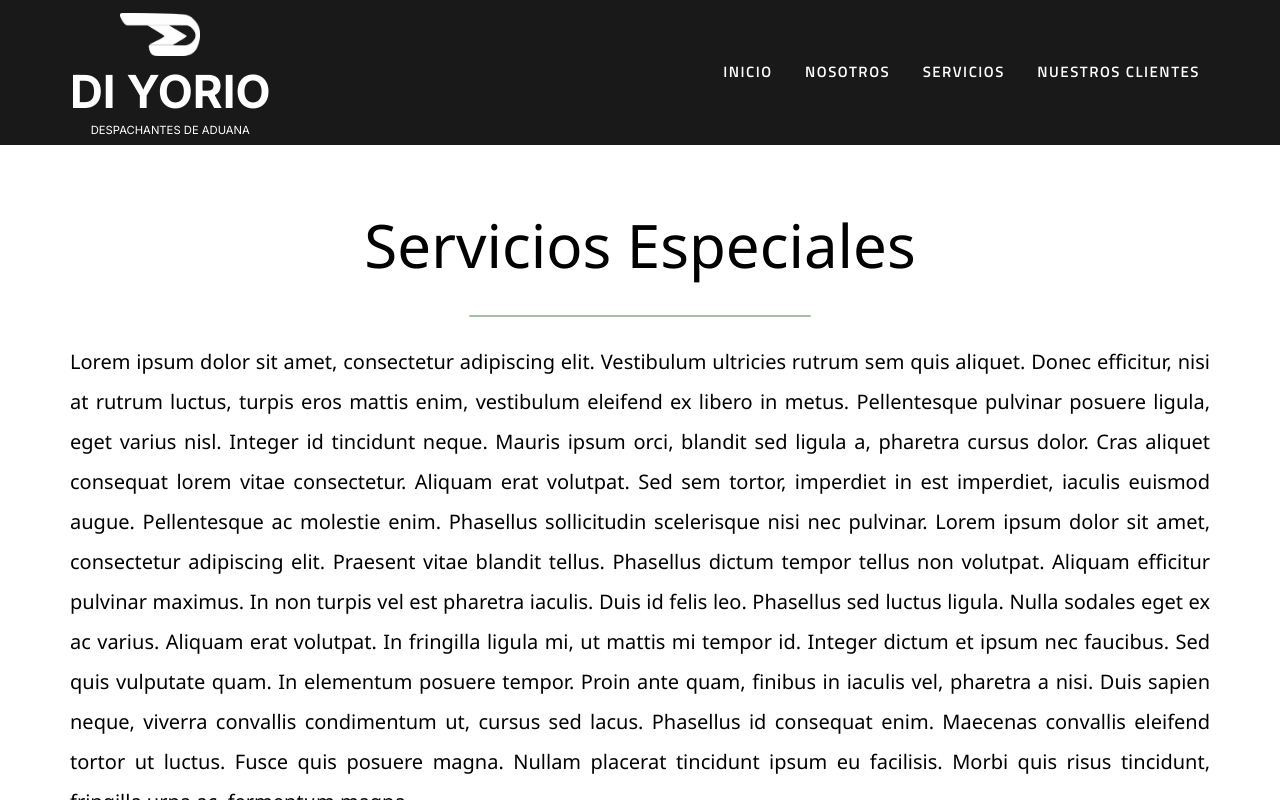
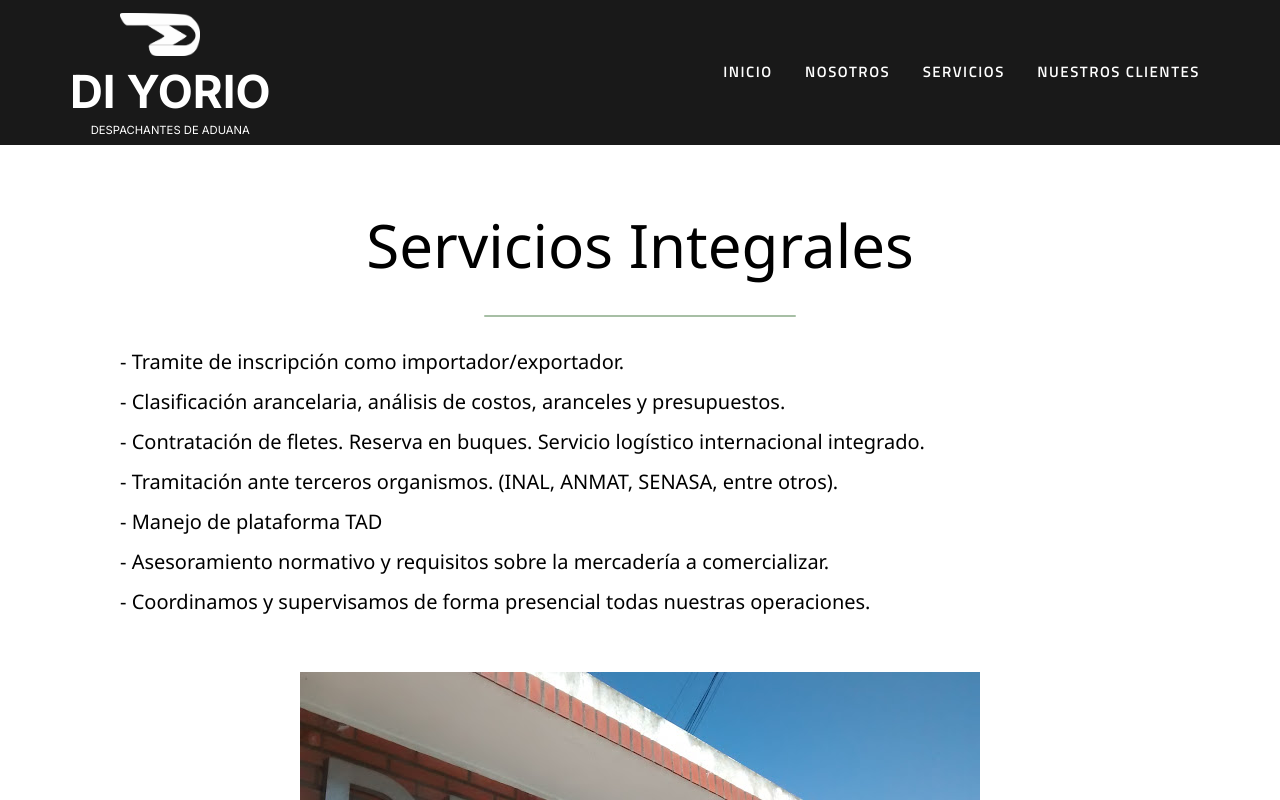
Before and after one commit to agustpaz/diyorio, a Next.js app: page /articulo/especiales in a window 1280 px wide. Shown: the top 800 px of the page. Built offline with nearby package versions, Linux system fonts and the light colour scheme.

Commit message:
Cambio grande

```diff
--- a/app/articulo/especiales/page.js
+++ b/app/articulo/especiales/page.js
@@ -1,4 +1,8 @@
-import React from 'react'
+'use client'
+
+import { useEffect, useState } from 'react'
+
+import Loader from '../../ui/loader'
 
 import Footer from '@/app/ui/home/footer';
 import Header from '@/app/ui/home/header';
@@ -6,12 +10,30 @@ import Articulo from '@/app/ui/articulos/articulo';
 import imagen from '@/public/assets/images/diyorio.jpg';
 
 const Page = () => {
+
+  const [ isLoading, setLoading ] = useState(true);
+  const lista = ["-	Tramite de inscripción como importador/exportador.",
+                "-	Clasificación arancelaria, análisis de costos, aranceles y presupuestos.",
+                "-	Contratación de fletes. Reserva en buques. Servicio logístico internacional integrado.",
+                "-	Tramitación ante terceros organismos. (INAL, ANMAT, SENASA, entre otros).",
+                "-	 Manejo de plataforma TAD","-	 Asesoramiento normativo y requisitos sobre la mercadería a comercializar.",
+                "-	Coordinamos y supervisamos de forma presencial todas nuestras operaciones."];
+
+  useEffect(() => {
+
+    setTimeout(() => {
+      setLoading(false);
+    }, 1000);
+
+  },[]);
+
   return (
     <>
+        <Loader isLoading={isLoading}/>
         <Header />
         <Articulo
-            titulo={"Servicios Especiales"}
-            contenido={"Lorem ipsum dolor sit amet, consectetur adipiscing elit. Vestibulum ultricies rutrum sem quis aliquet. Donec efficitur, nisi at rutrum luctus, turpis eros mattis enim, vestibulum eleifend ex libero in metus. Pellentesque pulvinar posuere ligula, eget varius nisl. Integer id tincidunt neque. Mauris ipsum orci, blandit sed ligula a, pharetra cursus dolor. Cras aliquet consequat lorem vitae consectetur. Aliquam erat volutpat. Sed sem tortor, imperdiet in est imperdiet, iaculis euismod augue. Pellentesque ac molestie enim. Phasellus sollicitudin scelerisque nisi nec pulvinar. Lorem ipsum dolor sit amet, consectetur adipiscing elit. Praesent vitae blandit tellus. Phasellus dictum tempor tellus non volutpat. Aliquam efficitur pulvinar maximus. In non turpis vel est pharetra iaculis. Duis id felis leo. Phasellus sed luctus ligula. Nulla sodales eget ex ac varius. Aliquam erat volutpat. In fringilla ligula mi, ut mattis mi tempor id. Integer dictum et ipsum nec faucibus. Sed quis vulputate quam. In elementum posuere tempor. Proin ante quam, finibus in iaculis vel, pharetra a nisi. Duis sapien neque, viverra convallis condimentum ut, cursus sed lacus. Phasellus id consequat enim. Maecenas convallis eleifend tortor ut luctus. Fusce quis posuere magna. Nullam placerat tincidunt ipsum eu facilisis. Morbi quis risus tincidunt, fringilla urna ac, fermentum magna."}
+            titulo={"Servicios Integrales"}
+            lista={lista}
             imagen={imagen}
         />
         <Footer />
--- a/app/articulo/exportacion/page.js
+++ b/app/articulo/exportacion/page.js
@@ -1,4 +1,8 @@
-import React from 'react'
+'use client'
+
+import { useEffect, useState } from 'react'
+
+import Loader from '../../ui/loader'
 
 import Footer from '@/app/ui/home/footer';
 import Header from '@/app/ui/home/header';
@@ -6,12 +10,29 @@ import Articulo from '@/app/ui/articulos/articulo';
 import imagen from '@/public/assets/images/barco-exportacion.jpg';
 
 const Page = () => {
+
+  const [ isLoading, setLoading ] = useState(true);
+  const lista = ["-	Confección y tramitación de permisos de exportación",
+                  "-	Seguimiento de reintegros de exportación. ",
+                  "-	Asesoramiento y gestión en regímenes especiales (exportaciones temporales, reembarcos, envíos en consignación entre otros).",
+                  "-	Confección de documentación internacional.",
+                  "-	Asesoramiento en tratamiento arancelario (derechos de exportación)."];
+
+  useEffect(() => {
+
+    setTimeout(() => {
+      setLoading(false);
+    }, 1000);
+
+  },[]);
+
   return (
     <>
+        <Loader isLoading={isLoading}/>
         <Header />
         <Articulo
             titulo={"Mi titulo"}
-            contenido={"Lorem ipsum dolor sit amet, consectetur adipiscing elit. Vestibulum ultricies rutrum sem quis aliquet. Donec efficitur, nisi at rutrum luctus, turpis eros mattis enim, vestibulum eleifend ex libero in metus. Pellentesque pulvinar posuere ligula, eget varius nisl. Integer id tincidunt neque. Mauris ipsum orci, blandit sed ligula a, pharetra cursus dolor. Cras aliquet consequat lorem vitae consectetur. Aliquam erat volutpat. Sed sem tortor, imperdiet in est imperdiet, iaculis euismod augue. Pellentesque ac molestie enim. Phasellus sollicitudin scelerisque nisi nec pulvinar. Lorem ipsum dolor sit amet, consectetur adipiscing elit. Praesent vitae blandit tellus. Phasellus dictum tempor tellus non volutpat. Aliquam efficitur pulvinar maximus. In non turpis vel est pharetra iaculis. Duis id felis leo. Phasellus sed luctus ligula. Nulla sodales eget ex ac varius. Aliquam erat volutpat. In fringilla ligula mi, ut mattis mi tempor id. Integer dictum et ipsum nec faucibus. Sed quis vulputate quam. In elementum posuere tempor. Proin ante quam, finibus in iaculis vel, pharetra a nisi. Duis sapien neque, viverra convallis condimentum ut, cursus sed lacus. Phasellus id consequat enim. Maecenas convallis eleifend tortor ut luctus. Fusce quis posuere magna. Nullam placerat tincidunt ipsum eu facilisis. Morbi quis risus tincidunt, fringilla urna ac, fermentum magna."}
+            lista={lista}
             imagen={imagen}
         />
         <Footer />
--- a/app/articulo/importacion/page.js
+++ b/app/articulo/importacion/page.js
@@ -1,4 +1,8 @@
-import React from 'react'
+'use client'
+
+import { useEffect, useState } from 'react'
+
+import Loader from '../../ui/loader'
 
 import Footer from '@/app/ui/home/footer';
 import Header from '@/app/ui/home/header';
@@ -6,12 +10,28 @@ import Articulo from '@/app/ui/articulos/articulo';
 import imagen from '@/public/assets/images/contenedores-tarde.jpg';
 
 const Page = () => {
+
+  const [ isLoading, setLoading ] = useState(true);
+  const lista = ["-	Sistema de Importaciones de la Republica Argentina (SIRA).",
+                  "-	Confección y tramitación de despachos de importación.",
+                  "-	Asesoramiento y gestión en regímenes especiales (importaciones temporales, reimportaciones, entre otros).",
+                  "-	Asesoramiento en tratamiento arancelario, aranceles preferenciales y excepciones."];
+
+  useEffect(() => {
+
+    setTimeout(() => {
+      setLoading(false);
+    }, 1000);
+
+  },[]);
+
   return (
     <>
+        <Loader isLoading={isLoading}/>
         <Header />
         <Articulo
             titulo={"Mi titulo"}
-            contenido={"Lorem ipsum dolor sit amet, consectetur adipiscing elit. Vestibulum ultricies rutrum sem quis aliquet. Donec efficitur, nisi at rutrum luctus, turpis eros mattis enim, vestibulum eleifend ex libero in metus. Pellentesque pulvinar posuere ligula, eget varius nisl. Integer id tincidunt neque. Mauris ipsum orci, blandit sed ligula a, pharetra cursus dolor. Cras aliquet consequat lorem vitae consectetur. Aliquam erat volutpat. Sed sem tortor, imperdiet in est imperdiet, iaculis euismod augue. Pellentesque ac molestie enim. Phasellus sollicitudin scelerisque nisi nec pulvinar. Lorem ipsum dolor sit amet, consectetur adipiscing elit. Praesent vitae blandit tellus. Phasellus dictum tempor tellus non volutpat. Aliquam efficitur pulvinar maximus. In non turpis vel est pharetra iaculis. Duis id felis leo. Phasellus sed luctus ligula. Nulla sodales eget ex ac varius. Aliquam erat volutpat. In fringilla ligula mi, ut mattis mi tempor id. Integer dictum et ipsum nec faucibus. Sed quis vulputate quam. In elementum posuere tempor. Proin ante quam, finibus in iaculis vel, pharetra a nisi. Duis sapien neque, viverra convallis condimentum ut, cursus sed lacus. Phasellus id consequat enim. Maecenas convallis eleifend tortor ut luctus. Fusce quis posuere magna. Nullam placerat tincidunt ipsum eu facilisis. Morbi quis risus tincidunt, fringilla urna ac, fermentum magna."}
+            lista={lista}
             imagen={imagen}
         />
         <Footer />
--- a/app/ui/articulos/articulo.js
+++ b/app/ui/articulos/articulo.js
@@ -2,11 +2,16 @@ import React from 'react'
 
 import Image from 'next/image'
 
-const Articulo = ({titulo, contenido, imagen}) => {
+const Articulo = ({titulo, lista, imagen}) => {
+
   return (
-    <article className='px-10 sm:px-28 py-16'>
+    <article className='px-10 sm:px-48 py-16'>
       <h1 className='text-6xl mb-10 text-center'>{titulo} <div className='separador-texto m-auto mt-4 bg-verde-100 w-48 h-1'></div></h1>
-      <p className='mt-10 text-2/2xl sm:text-2xl mb-20 text-justify'>{contenido}</p>
+      <ul className='mt-10 text-2/2xl sm:text-2xl mb-20 text-justify'>
+        {lista.map((value) =>
+          <li key={value}>{value}</li>
+        )}
+      </ul>
       <div className='w-full flex justify-center'>
         <Image src={imagen} alt='Imagen Articulo'/>
       </div>
--- a/app/ui/home/header.js
+++ b/app/ui/home/header.js
@@ -107,7 +107,7 @@ const Header = ({scrollToElement}) => {
                             behavior: "smooth"
                         })
                     }}>
-                        <Image src={flechaAbajo} alt="Ir abajo" width="30px" height="30px" title="Ir Abajo" className="cursor-pointer"/>
+                        <Image src={flechaAbajo} alt="Ir abajo" width="30px" height="30px" title="Ir Abajo" className="cursor-pointer transition-all duration-200 hover:scale-105"/>
                     </div>
                   </div>
                 </div>
--- a/app/ui/home/servicios.js
+++ b/app/ui/home/servicios.js
@@ -16,11 +16,10 @@ const Servicios = () => {
             </div>
             <div className="card-description">
               <div className='w-full h-full flex flex-col justify-center items-center text-1xl'>
-                <p className='text-center'>- Confección y tramitación de permisos de embarque de exportación.</p>
-                <p className='text-center'>- Seguimiento de reintegros de exportación.</p>
-                <p className='text-center'>- Asesoramiento y gestión en regímenes especiales (exportaciones temporales, reembarcos, envíos en consignación entre otros).</p>
-                <p className='text-center'>- Confección de documentación internacional.</p>
-                <p className='text-center'>- Asesoramiento en tratamiento arancelario (derechos de exportación).</p>
+                <p className='text-center'>- Sistema de Importaciones de la Republica Argentina (SIRA).</p>
+                <p className='text-center'>- Confección y tramitación de despachos de importación.</p>
+                <p className='text-center'>- Asesoramiento y gestión en regímenes especiales (importaciones temporales, reimportaciones, entre otros).</p>
+                <p className='text-center'>- Asesoramiento en tratamiento arancelario, aranceles preferenciales y excepciones.</p>
               </div>
             </div>
           </div>
@@ -37,7 +36,7 @@ const Servicios = () => {
           </div>
           <div className="card-description">
             <div className='w-full h-full flex flex-col justify-center items-center text-1xl'>
-              <p className='text-center'>- Confección y tramitación de permisos de embarque de exportación.</p>
+              <p className='text-center'>- Confección y tramitación de permisos de exportación.</p>
               <p className='text-center'>- Seguimiento de reintegros de exportación.</p>
               <p className='text-center'>- Asesoramiento y gestión en regímenes especiales (exportaciones temporales, reembarcos, envíos en consignación entre otros).</p>
               <p className='text-center'>- Confección de documentación internacional.</p>
@@ -51,18 +50,20 @@ const Servicios = () => {
         <div className={`card`}>
           <div className='w-full h-full flex justify-center items-center card-content'>
             <h3 className='titulo-card text-4xl font-normal tracking-wide text-center uppercase'>
-              Servicios Especiales
+              Servicios Integrales
               <div className='flex justify-center h-24'><svg xmlns="http://www.w3.org/2000/svg" viewBox="0 -960 960 960"><path d="m370-80-16-128q-13-5-24.5-12T307-235l-119 50L78-375l103-78q-1-7-1-13.5v-27q0-6.5 1-13.5L78-585l110-190 119 50q11-8 23-15t24-12l16-128h220l16 128q13 5 24.5 12t22.5 15l119-50 110 190-103 78q1 7 1 13.5v27q0 6.5-2 13.5l103 78-110 190-118-50q-11 8-23 15t-24 12L590-80H370Zm70-80h79l14-106q31-8 57.5-23.5T639-327l99 41 39-68-86-65q5-14 7-29.5t2-31.5q0-16-2-31.5t-7-29.5l86-65-39-68-99 42q-22-23-48.5-38.5T533-694l-13-106h-79l-14 106q-31 8-57.5 23.5T321-633l-99-41-39 68 86 64q-5 15-7 30t-2 32q0 16 2 31t7 30l-86 65 39 68 99-42q22 23 48.5 38.5T427-266l13 106Zm42-180q58 0 99-41t41-99q0-58-41-99t-99-41q-59 0-99.5 41T342-480q0 58 40.5 99t99.5 41Zm-2-140Z"/></svg></div>
               {/* <div className='separador-texto bg-azul-cruzdelsur m-auto w-20 h-1'></div> */}
             </h3>
           </div>
           <div className="card-description">
             <div className='w-full h-full flex flex-col justify-center items-center text-1xl'>
-              <p className='text-center'>- Confección y tramitación de permisos de embarque de exportación.</p>
-              <p className='text-center'>- Seguimiento de reintegros de exportación.</p>
-              <p className='text-center'>- Asesoramiento y gestión en regímenes especiales (exportaciones temporales, reembarcos, envíos en consignación entre otros).</p>
-              <p className='text-center'>- Confección de documentación internacional.</p>
-              <p className='text-center'>- Asesoramiento en tratamiento arancelario (derechos de exportación).</p>
+              <p className='text-center'>- Tramite de inscripción como importador/exportador.</p>
+              <p className='text-center'>- Clasificación arancelaria, análisis de costos, aranceles y presupuestos.</p>
+              <p className='text-center'>- Contratación de fletes. Reserva en buques. Servicio logístico internacional integrado.</p>
+              <p className='text-center'>- Tramitación ante terceros organismos. (INAL, ANMAT, SENASA, entre otros).</p>
+              <p className='text-center'>- Manejo de plataforma TAD.</p>
+              <p className='text-center'>- Asesoramiento normativo y requisitos sobre la mercadería a comercializar.</p>
+              <p className='text-center'>- Coordinamos y supervisamos de forma presencial todas nuestras operaciones.</p>
             </div>
           </div>
         </div>
```
Also changed, not shown: app/contacto/page.js (+18 -0 lines), app/page.js (+8 -1 lines), app/ui/home/loader.module.css (+7 -1 lines), app/ui/home/mapa.js (+5 -5 lines), app/ui/loader.js (+27 -3 lines), public/assets/images/iconos/flecha-negra.png.
